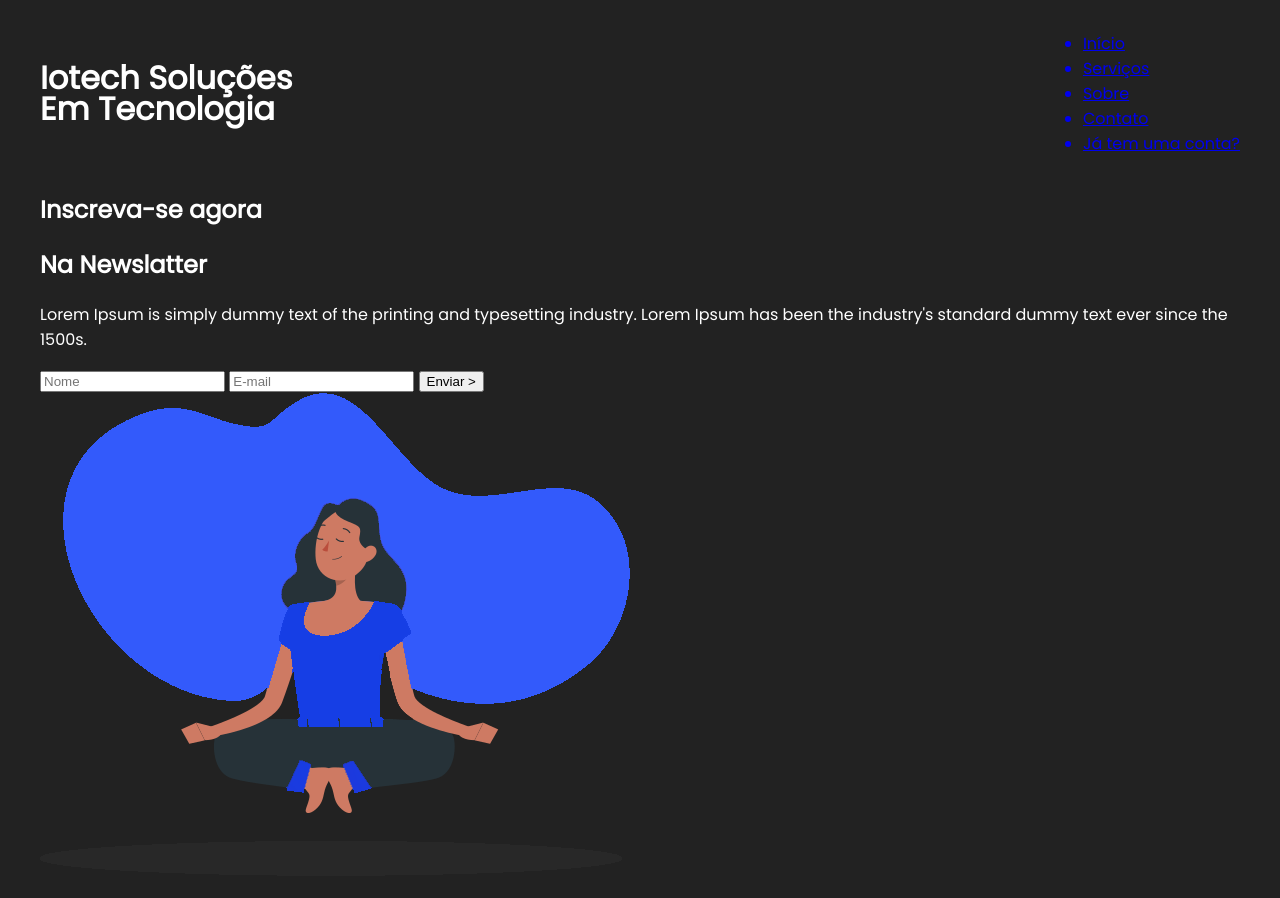
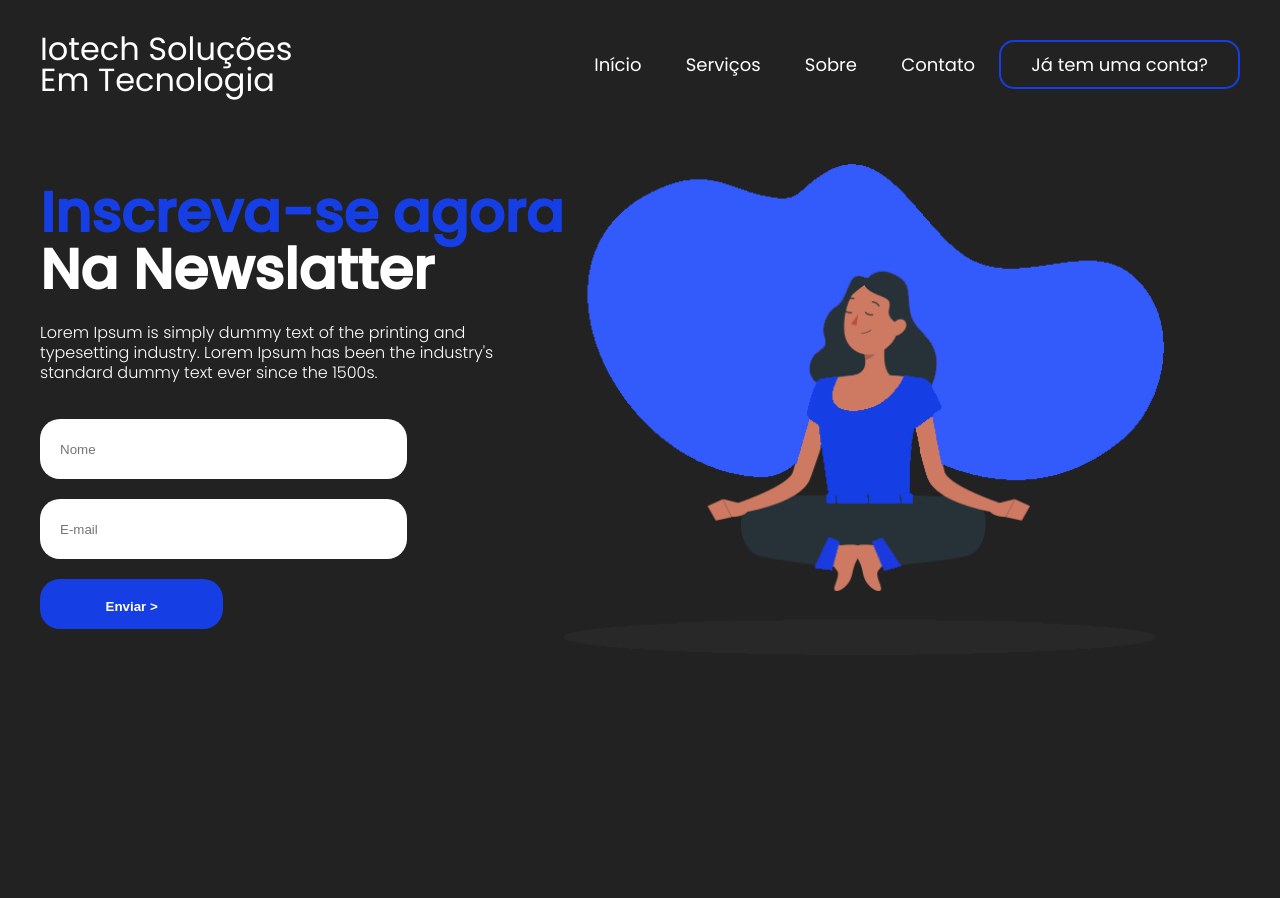
Before and after one commit to eusamuelvieira/LandingPageIotechSolucoes, a PHP site: page / in a window 1280 px wide. After the commit the page ends 629 px from the top, so only its background shows below. Run offline with PHP 8.4, Linux system fonts and the light colour scheme.

Commit message:
finalizando html,css

```diff
--- a/index.html
+++ b/index.html
@@ -6,6 +6,8 @@
     <meta name="viewport" content="width=device-width, initial-scale=1.0">
     <link rel="stylesheet" href="./styles/style.css">
     <link rel="stylesheet" href="./styles/fonts.css">
+    <link rel="stylesheet" href="./styles/media.css">
+    <link rel="stylesheet" href="./js/fuctionValidarEmail.js">
     <title>Iotech Soluções em Tecnologia</title>
 </head>
 <body>
@@ -20,13 +22,13 @@
             <a href="#"><li>Serviços</li></a>
             <a href="#"><li>Sobre</li></a>
             <a href="#"><li>Contato</li></a>
-            <a href="#"><li>Já tem uma conta?</li></a>
+            <a href="#" id="inscreva-se-btn"><li>Já tem uma conta?</li></a>
         </ul>
     </header>
 
     <main>
         <aside>
-            <h2>Inscreva-se agora</h2>
+            <h2><span>Inscreva-se agora</span></h2>
             <h2>Na Newslatter</h2>
             <p>Lorem Ipsum is simply dummy text of the printing and typesetting industry. Lorem Ipsum has been the industry's standard dummy text ever since the 1500s.
             </p>
--- /dev/null
+++ b/styles/media.css
@@ -0,0 +1,31 @@
+@media screen and (max-width: 760px){
+
+    header{
+        flex-direction: column;
+    }
+
+    main{
+        flex-direction: column;
+    }
+
+    h2{
+        font-size: 38px;
+    }
+
+    form{
+        margin: 0 auto;
+        width: 100%;
+    }
+
+    input{
+        align-self: center;
+    }
+
+    img{
+        display: none;
+    }
+
+    ul{
+        text-align: center;
+    }
+}
--- a/styles/style.css
+++ b/styles/style.css
@@ -17,3 +17,82 @@ header{
     flex-direction: column;
     line-height: 10px;
 }
+li{
+    display: inline-block;
+    margin: 20px;
+}
+a{
+    color: white;
+    font-size: 18px;
+}
+a:hover{
+    transition: .5s;
+    color: rgb(22, 62, 229);
+}
+#inscreva-se-btn{
+    border: 2px solid rgb(22, 62, 229);
+    padding: 10px;
+    border-radius: 15px;
+}
+#inscreva-se-btn:hover{
+    transition: .5s;
+    background-color: rgb(22, 62, 229);
+    color: white;
+}
+h1{
+    font-weight: 200;
+}
+main{
+    display: flex;
+    flex-direction: row;
+    margin-top: 50px;
+}
+h2{
+    font-size: 56px;
+    line-height: 10px;
+    font-family: poppinsmedium;
+}
+span{
+    color: rgb(22, 62, 229);
+}
+p{
+    line-height: 20px;
+    max-width: 500px;
+    font-family: poppinslight;
+}
+img{
+    width: 600px;
+}
+input{
+    outline: none;
+}
+form{
+    display: flex;
+    flex-direction: column;
+    width: 70%;
+
+}
+
+form [type="submit"]{
+    height: 50px;
+    width: 50%;
+    background-color: rgb(22, 62, 229);
+    color: white;
+    font-weight: bold;
+
+}
+
+form [type="submit"]:hover{
+    cursor: pointer;
+    transition: .5s;
+    background-color: rgb(2, 41, 197);
+
+}
+
+input{
+    margin-top: 20px;
+    height: 20px;
+    padding: 20px;
+    border-radius: 20px;
+    border:none;
+}
```
